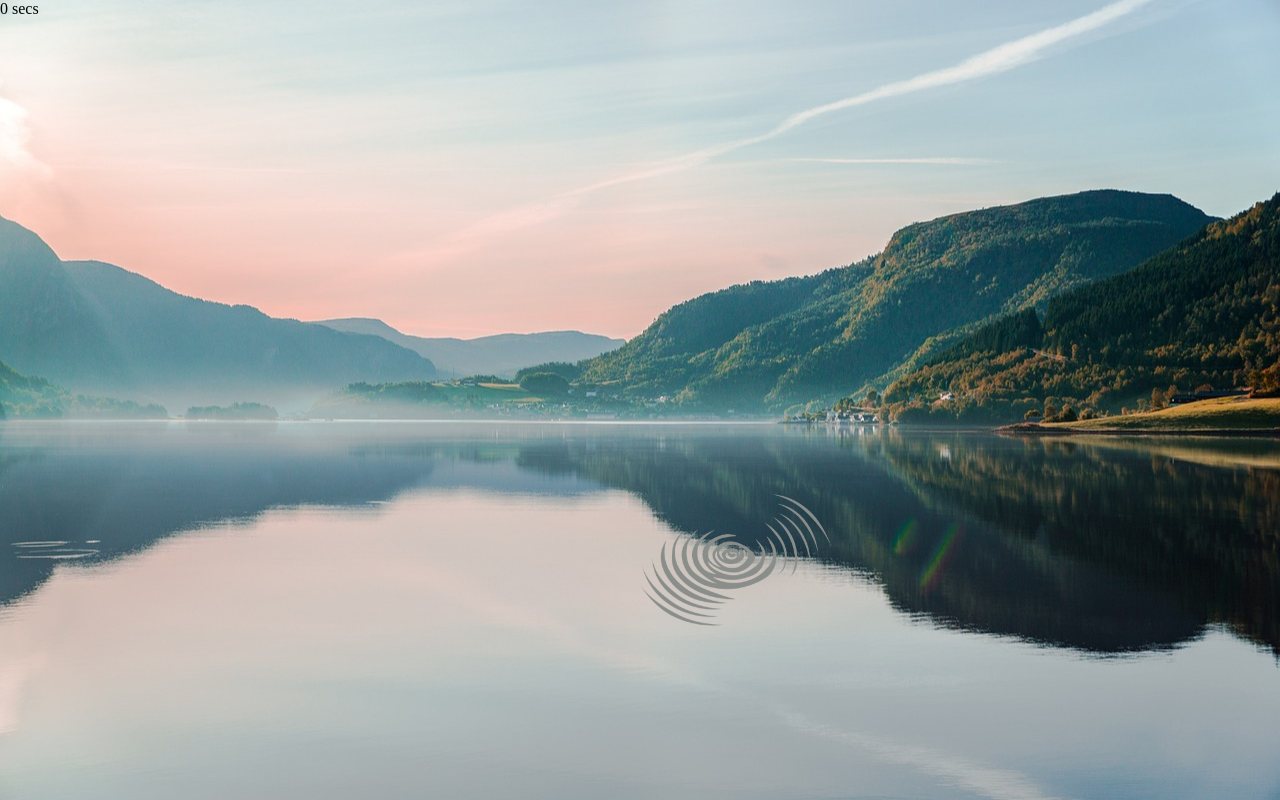
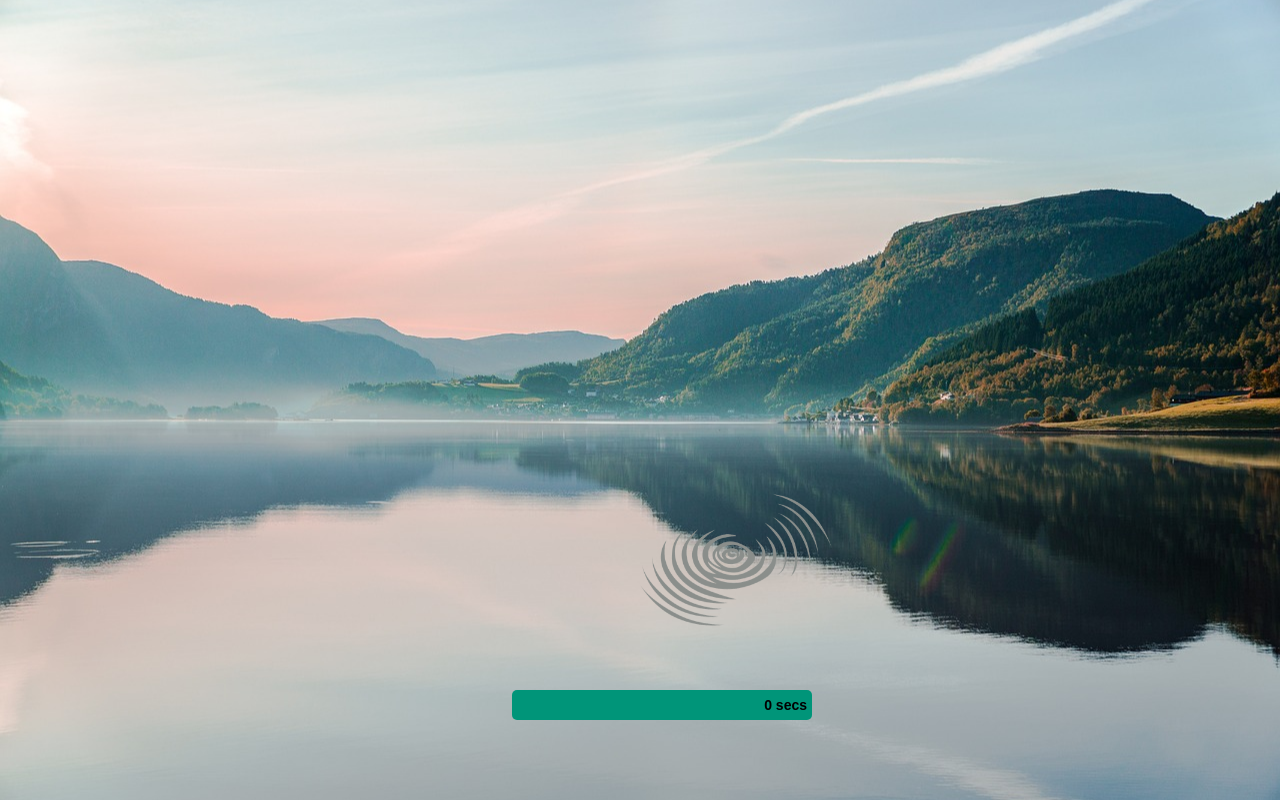
Before and after one commit to Cristian91493/Project1-Game, a plain HTML site: page index.html in a window 1280 px wide. Drawn offline with Linux system fonts and the light colour scheme.

```diff
--- a/fishing.js
+++ b/fishing.js
@@ -9,7 +9,7 @@ pBar = document.querySelector(".progress")
 //function for the timer for the 4 second count
 function updateFishingBar(fishingProgressBar, value, percentage){
     value = Math.round(value)
-    fishingProgressBar.querySelector(".fishing__progress__fill").style.width = `${percentage}%`
+    // fishingProgressBar.querySelector(".fishing__progress__fill").style.width = `${percentage}%`
     fishingProgressBar.querySelector(".fishing__progress__text").innerText = `${value/10} Secs`
 }
 fBar = document.querySelector(".fishing__progress")
@@ -26,7 +26,7 @@ function zeroToFour(){
 setInterval(function(){
     if(timeToFour<=30){
                 timeToFour+= 10
-                updateProgressBar(pBar, timeToFour,timeToFour)
+                updateFishingBar(fBar, timeToFour,timeToFour)
             }},1000)}
 
             // need to make this not count twice or keep stacking the countdown
@@ -46,9 +46,7 @@ bobber = document.querySelector(".bobber")
 splash = document.querySelector(".splash")
 fishingRod= document.querySelector(".fishing-rod")
 progress= document.querySelector(".progress")
-// rewardButton = document.querySelector("end-reward")
 
-// console.log(rewardButton)
 function castingForFish(){
 
         bobber.style.visibility="visible"
@@ -85,14 +83,7 @@ function startPuzzle(){
     })
 }
 
-// function backToGame(){
-//     window.location.href = "index.html"
-// }
-// rewardButton.addEventListener("click", backToGame)
 
-// export function toReward(){
-//     return window.location.href = "reward.html"
-// }
 
 function gamePlay(){
     ripple.addEventListener("click", () => {
@@ -104,31 +95,6 @@ function gamePlay(){
     })
     }
     gamePlay()
-
-class Fish {
-    constructor(nameOfFish, tokens,healthPoints,picture){
-        this.name  = nameOfFish;
-        this.tokens = tokens;
-        this.healthPoints = healthPoints
-        this.picture = picture
-    }
-}
-
-
-const fish1 = new Fish("trout",2,8,"/Images/fish1.png")
-
-const fish2 = new Fish("rockfish",4,14,"/Images/fish2.png")
-
-const fish3 = new Fish("holographic spiner",6,12,"/Images/fish3.png")
-
-
-const fish4 = new Fish("transparent anglerfish",8,10,"/Images/fish4.png")
-
-console.log(fish4.name)
-
-let fishTypes = [fish1,fish2,fish3,fish4]
-
-let inventory = []
 
 
 
--- a/style.css
+++ b/style.css
@@ -24,6 +24,34 @@
     transform: translateY(-50%);
     font:bold 14px "Quicksand", sans-serif;
 }
+
+.fishing__progress{
+    width:300px;
+    height:30px;
+    background: #9cbab4;
+    border-radius: 5px;
+    overflow: hidden;
+    position:absolute;
+    bottom:10%;
+    left:40%;
+    visibility: visible;
+}
+
+.fishing__progress__fill{
+    width: 100%;
+    height: 100%;
+    background: #009579;
+    transition:all .2s;
+}
+
+.fishing__progress__text{
+    position:absolute;
+    top:50%;
+    right:5px;
+    transform: translateY(-50%);
+    font:bold 14px "Quicksand", sans-serif;
+}
+
 
 body{
     background: url("Images/lake.jpg") no-repeat fixed center;
```
Also changed, not shown: reward.html (+2 -6 lines), reward.js (added, +27 -0 lines).
